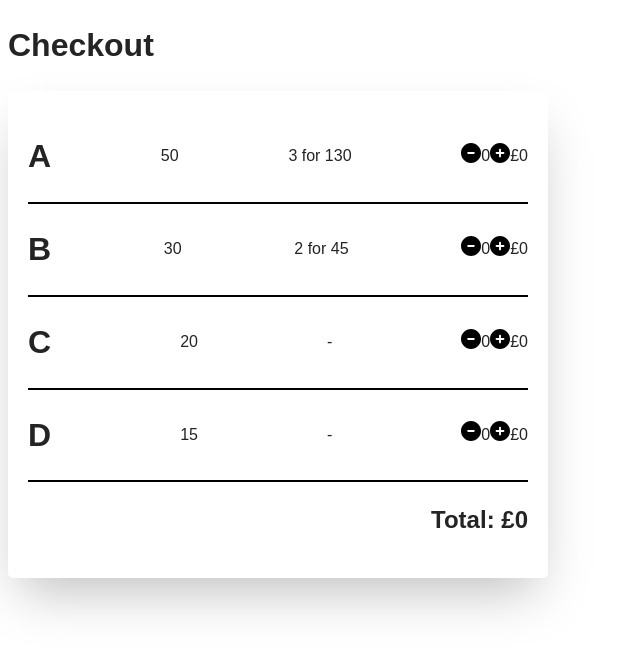
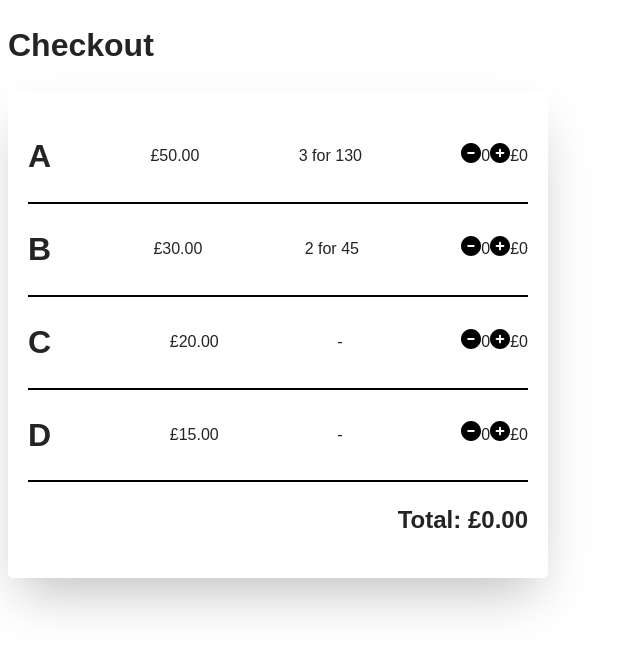
Before and after one commit to mefexd/checkout, a React (Vite) app: page / in a window 1280 px wide. Shown: the top 652 px of the page, without its empty margins (0-640 px from the left). Built offline with nearby package versions, Linux system fonts and the light colour scheme.

Commit message:
add currency helper function

```diff
--- a/src/components/Basket.tsx
+++ b/src/components/Basket.tsx
@@ -1,4 +1,5 @@
 import { useEffect, useRef, useState } from "react";
+import formatCurrency from "../shared/helpers/format-currency";
 import { BasketProduct, Product } from "../shared/interfaces/product.interface";
 import { ProductCounter } from "./ProductCounter";
 
@@ -22,7 +23,6 @@ export const Basket = ({ BasketItems }: BasketProps) => {
       );
       setBasketTotal(updatedBasket);
     } else {
-      console.log(addition, "addition....");
       setBasketTotal([...basketTotal, addition]);
     }
   }
@@ -34,7 +34,7 @@ export const Basket = ({ BasketItems }: BasketProps) => {
           BasketItems.map((product) => (
             <div className="basket-item" key={product.item}>
               <h1>{product.item}</h1>
-              <p>{product.unitPrice}</p>
+              <p>{formatCurrency(product.unitPrice)}</p>
               {product.specialPrice ? <p>{product.specialPrice}</p> : "-"}
               <ProductCounter
                 product={product}
@@ -43,7 +43,7 @@ export const Basket = ({ BasketItems }: BasketProps) => {
             </div>
           ))}
         <div className="checkout-display">
-          <h2>Total: £{grandTotal}</h2>
+          <h2>Total: {formatCurrency(grandTotal)}</h2>
         </div>
       </div>
     </>
--- /dev/null
+++ b/src/shared/helpers/format-currency.ts
@@ -0,0 +1,6 @@
+export default function formatCurrency(number : number): string {
+ return number.toLocaleString('en-GB', {
+    style: 'currency',
+    currency: 'GBP',
+  });
+}
```
